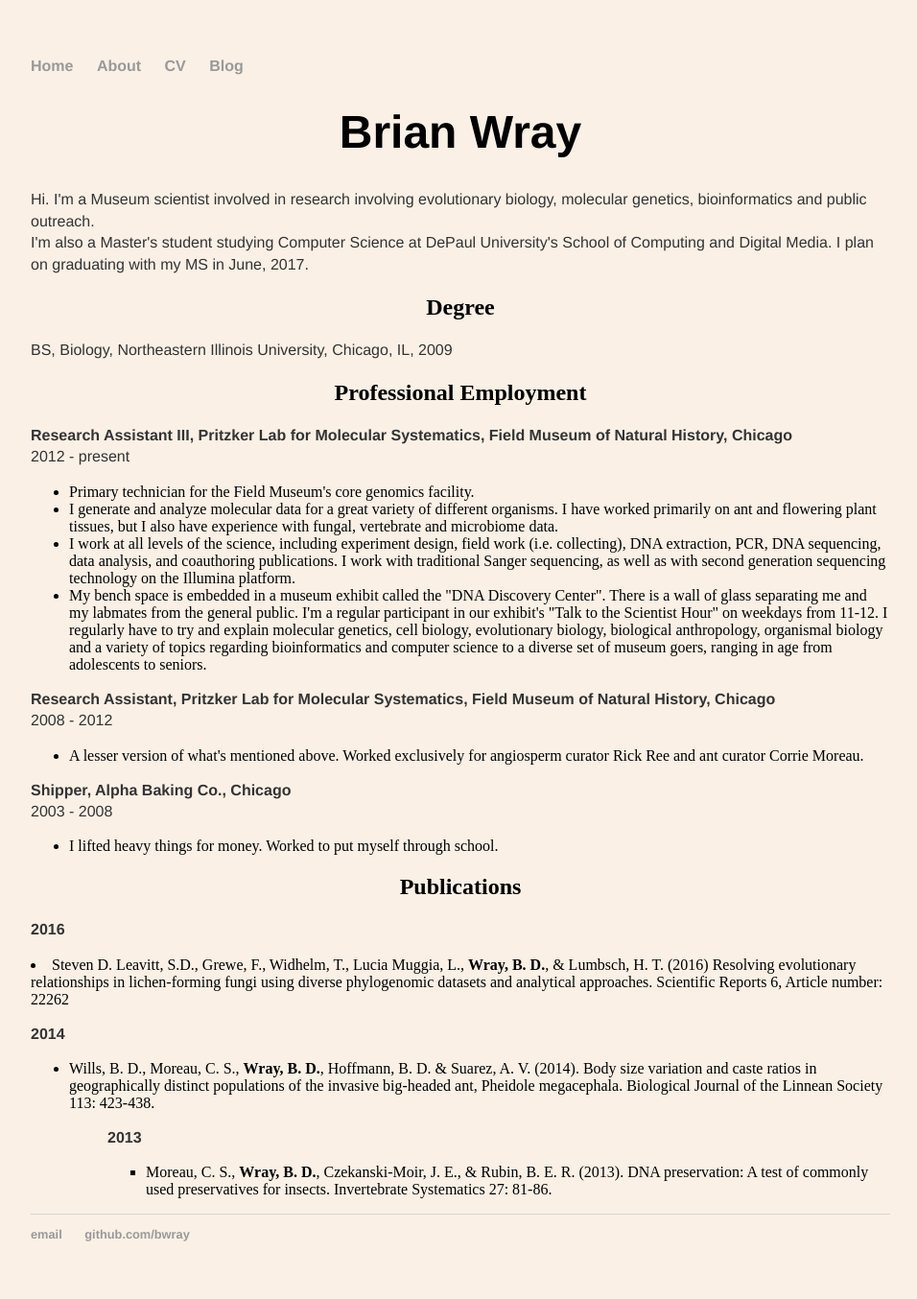
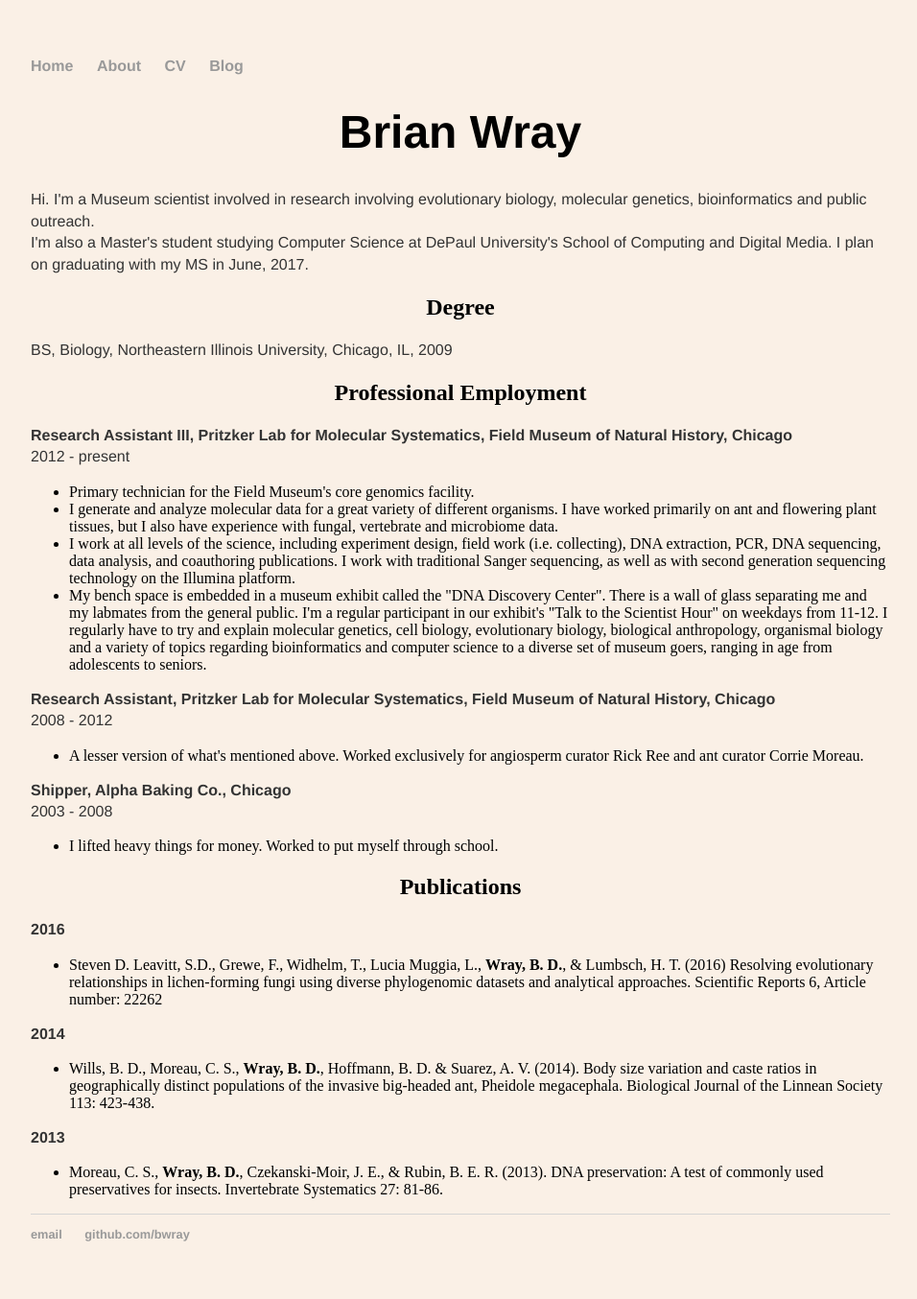
Before and after one commit to bwray/bwray.github.io, a Jekyll site: the page built from cv/index.html, in a window 1280 px wide. Shown: the whole page at 96% size, without its empty margins (160-1116 px from the left). Built offline with Jekyll 4.4.1, drawn with Linux system fonts in a browser that asks for light colours.

Commit message:
playing with html on the cv

```diff
--- a/cv/index.html
+++ b/cv/index.html
@@ -42,12 +42,14 @@ title: Brian Wray's CV
 	</ul>
 	<h2 style="text-align:center;">Publications</h2>
 	<p style = "font-family: helvetica; font-size: 100%"><strong>2016</strong></p>
+	<ul>
 	<li>Steven D. Leavitt, S.D., Grewe, F., Widhelm, T., Lucia Muggia, L., <strong>Wray, B. D.</strong>,  & Lumbsch, H. T. (2016) Resolving evolutionary relationships in lichen-forming fungi using diverse phylogenomic datasets and analytical approaches. Scientific Reports 6, Article number: 22262 </li>
+	</ul>
 	<p style = "font-family: helvetica; font-size: 100%"><strong>2014</strong></p>
 	<ul>
 	<li>Wills, B. D., Moreau, C. S., <strong>Wray, B. D.</strong>, Hoffmann, B. D. & Suarez, A. V. (2014). Body size variation and caste ratios in geographically distinct populations of the invasive big-headed ant, Pheidole megacephala. Biological Journal of the Linnean Society 113: 423-438.</li>
-	<ul>
+	</ul>
 	<p style = "font-family: helvetica; font-size: 100%"><strong>2013</strong></p>
 	<ul>
 	<li>Moreau, C. S., <strong>Wray, B. D.</strong>, Czekanski-Moir, J. E., & Rubin, B. E. R. (2013). DNA preservation: A test of commonly used preservatives for insects. Invertebrate Systematics 27: 81-86.</li>
-	<ul>
+	</ul>
```
